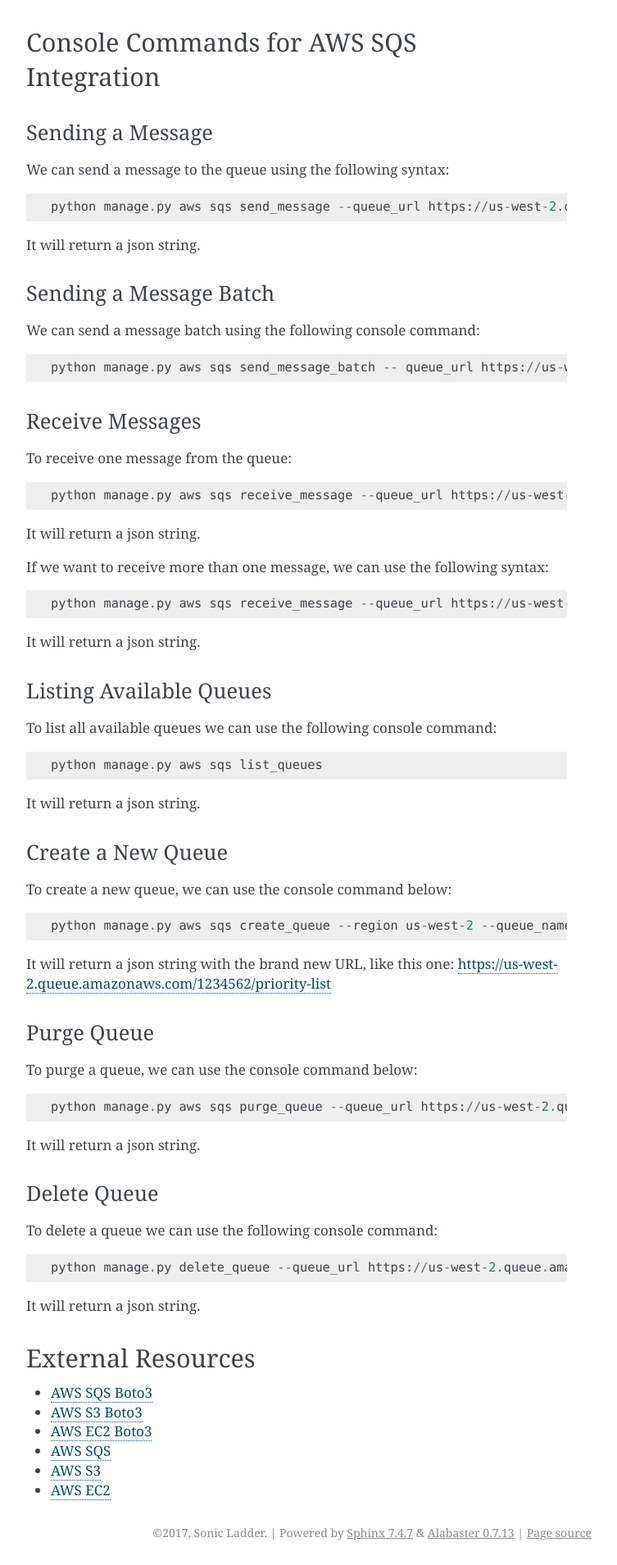
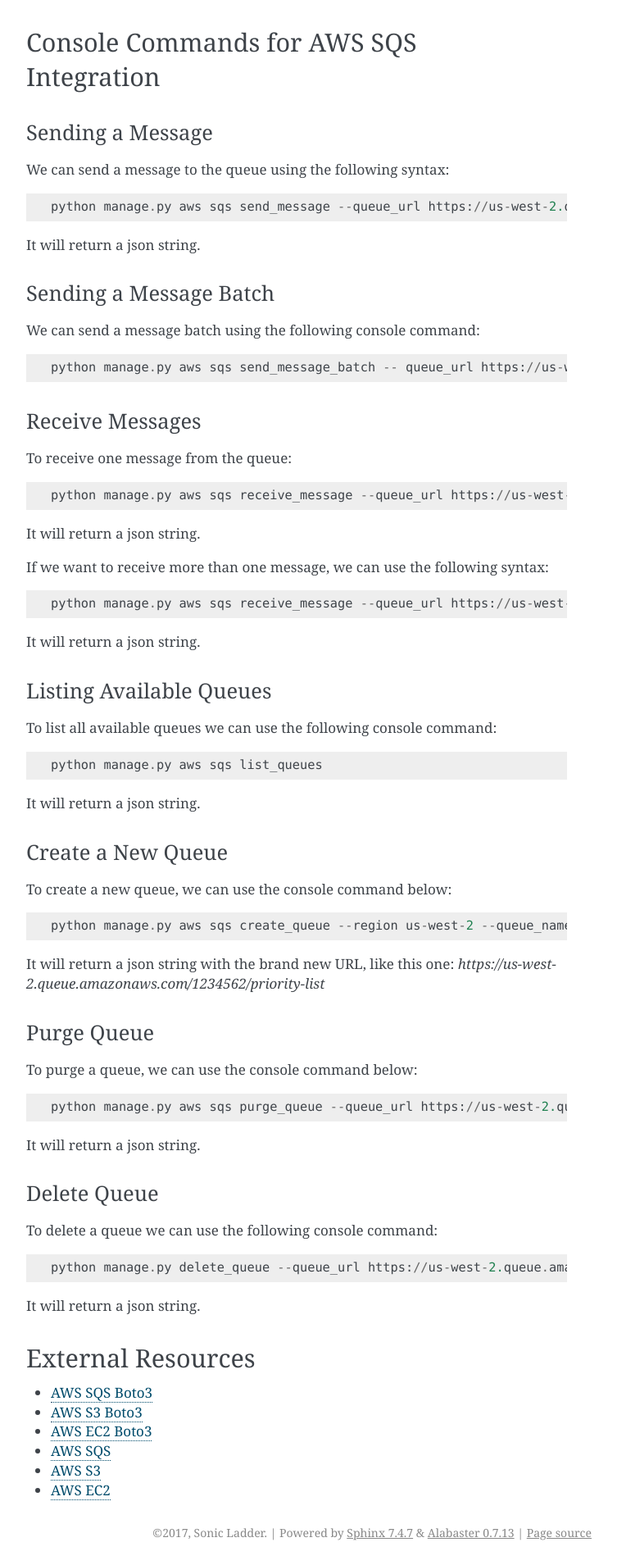
Before and after one commit to fenderdigital/flask-philo, a Sphinx documentation site: the page built from documentation/source/cloud/aws/console_command_integration.rst, in a window 1280 px wide. Shown: the part 1439-3348 px from the top of the page at 82% size, without its empty margins (388-1141 px from the left). Built offline with Sphinx 7.4.7, drawn with Linux system fonts in a browser that asks for light colours; pages that are not in the unit, such as notebooks, are missing from menus.

Commit message:
Small adjustments

```diff
--- a/documentation/source/cloud/aws/code_integration.rst
+++ b/documentation/source/cloud/aws/code_integration.rst
@@ -159,6 +159,7 @@ Create a New Queue
 To create new queue via code:
 
 ::
+
     from flask_philo.cloud.aws.sqs import create_queue
     data = create_queue("new_test_queue", "us-west-2")
 
--- a/documentation/source/cloud/aws/console_command_integration.rst
+++ b/documentation/source/cloud/aws/console_command_integration.rst
@@ -151,7 +151,7 @@ To create a new queue, we can use the console command below:
     python manage.py aws sqs create_queue --region us-west-2 --queue_name priority-list
 
 
-It will return a json string with the brand new URL, like this one: https://us-west-2.queue.amazonaws.com/1234562/priority-list
+It will return a json string with the brand new URL, like this one: `https://us-west-2.queue.amazonaws.com/1234562/priority-list`
 
 
 
```
